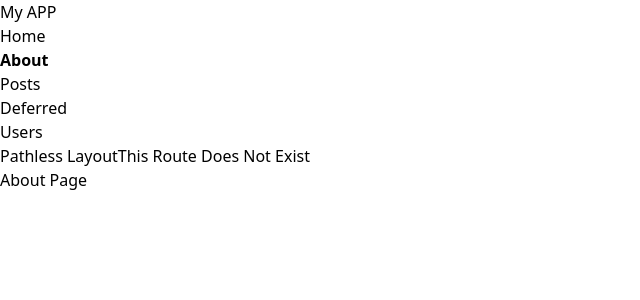
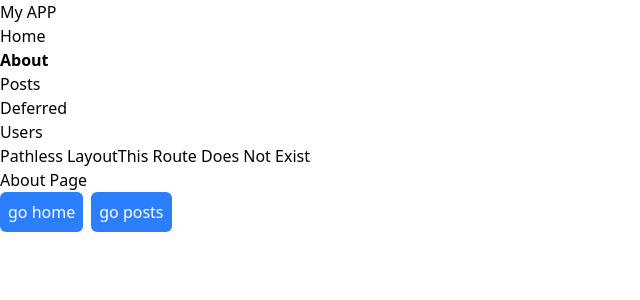
Before and after one commit to owlcity/react-ecosystem, a React (Vite) app: page /about in a window 1280 px wide. Shown: the top 300 px of the page, without its empty margins (0-640 px from the left). Built offline with nearby package versions, Linux system fonts and the light colour scheme.

Commit message:
feat(router): 添加路由加载状态处理和路径工具类
创建 RouterPath 工具类集中管理路由路径，提高代码可维护性
在 About 页面添加导航按钮，演示路由跳转功能
在 Deferred 页面优化加载状态显示逻辑

```diff
--- a/src/pages/about/about.tsx
+++ b/src/pages/about/about.tsx
@@ -1,3 +1,23 @@
+import { router, RouterPath } from "@/router";
+
 export const AboutPage = () => {
-  return <h2>About Page</h2>;
+  return (
+    <>
+      <h2>About Page</h2>
+      <div className="flex gap-2">
+        <button
+          className="bg-blue-500 text-white p-2 rounded-md cursor-pointer"
+          onClick={() => router.navigate({ to: RouterPath.root() })}
+        >
+          go home
+        </button>
+        <button
+          className="bg-blue-500 text-white p-2 rounded-md cursor-pointer"
+          //   onClick={() => router.navigate({ to: RouterPath.post() })}
+        >
+          go posts
+        </button>
+      </div>
+    </>
+  );
 };
--- a/src/pages/deferred/deferred.tsx
+++ b/src/pages/deferred/deferred.tsx
@@ -6,6 +6,12 @@ export const Route = createLazyRoute("/deferred")({
 
 function DeferredComponent() {
   const { fastData, deferredSlowData } = Route.useLoaderData();
+
+  const match = Route.useMatch();
+
+  if (match.status === "pending" || match.isFetching) {
+    return <div>Loading...111</div>;
+  }
 
   return (
     <div className="space-y-4">
@@ -27,7 +33,7 @@ function DeferredComponent() {
 
       <div>
         <h2>Deferred Slow Data</h2>
-        <Await promise={deferredSlowData} fallback={<div>Loading...</div>}>
+        <Await promise={deferredSlowData} fallback={<div>Loading...222</div>}>
           {(slowData) => (
             <ul className="list-disc pl-4">
               {[
--- a/src/router/index.tsx
+++ b/src/router/index.tsx
@@ -35,6 +35,20 @@ export const router = createRouter({
   scrollRestoration: true,
 });
 
+export class RouterPath {
+  static root() {
+    return indexRoute.path;
+  }
+
+  static about() {
+    return aboutRoute.path;
+  }
+
+  static post() {
+    return postRoute.path;
+  }
+}
+
 declare module "@tanstack/react-router" {
   interface Register {
     router: typeof router;
```
